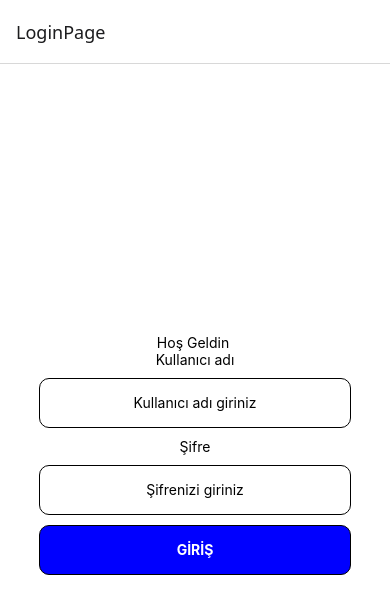
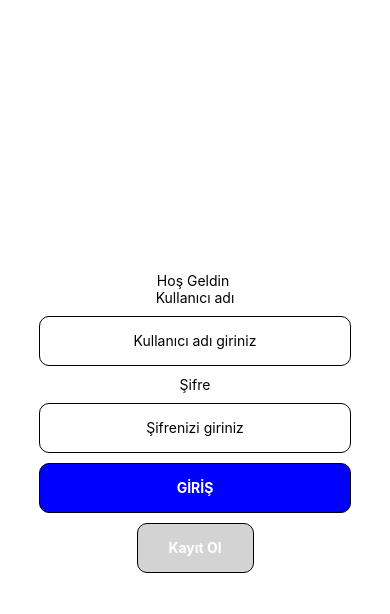
Before and after one commit to Burhn123/mypedigre, a React Native app: screen /Login in a window 390 px wide. Shown: the top 614 px of the page. Built offline with nearby package versions, Linux system fonts and the light colour scheme.

Commit message:
ders7 commmit

```diff
--- a/App.js
+++ b/App.js
@@ -10,7 +10,7 @@ const Stack = createStackNavigator();
 const App = () => {
   return (
     <NavigationContainer>
-      <Stack.Navigator>
+      <Stack.Navigator screenOptions={{headerShown:false}} >
         <Stack.Screen name='LoginPage' component={LoginPage} />
         <Stack.Screen name='SignupPage' component={SignupPage} />
       </Stack.Navigator>
--- a/src/screens/LoginPage.js
+++ b/src/screens/LoginPage.js
@@ -11,7 +11,7 @@ import {
 import React, { useState } from 'react';
 import Loading from '../components/Loading';
 
-const LoginPage = () => {
+const LoginPage = ({navigation}) => {
   const [name, setName] = useState("");
   const [lastName, setLastname] = useState("");
   const [result, setResult] = useState('');
@@ -45,6 +45,13 @@ const LoginPage = () => {
         style={({ pressed }) => [{ backgroundColor: pressed ? "gray" : 'blue' }, styles.button]}>
         <Text style={styles.buttonText}>GİRİŞ</Text>
       </Pressable>
+      <Pressable
+        onPress={() => navigation.navigate('SignupPage')}
+        style={({ pressed }) => [{ backgroundColor: pressed ? "gray" : 'lightgray',
+          marginTop:10
+         }, styles.kayitOlButton]}>
+        <Text style={styles.buttonText}>Kayıt Ol</Text>
+      </Pressable>
       {isLoading ? <Loading changeIsLoading={() => setIsLoading(false)} /> : null}
       <StatusBar style="auto" />
     </View>
@@ -71,6 +78,14 @@ const styles = StyleSheet.create({
   button: {
     borderWidth: 1,
     width: '80%',
+    height: 50,
+    borderRadius: 10,
+    alignItems: 'center',
+    justifyContent: 'center',
+  },
+  kayitOlButton:{
+    borderWidth: 1,
+    width: '30%',
     height: 50,
     borderRadius: 10,
     alignItems: 'center',
--- a/src/screens/SignupPage.js
+++ b/src/screens/SignupPage.js
@@ -5,7 +5,7 @@ const SignupPage =()=> {
 
     return (
 
-        <View>
+        <View style={styles.container}>
             <Text>SignupPage</Text>
             </View>
 
@@ -14,4 +14,10 @@ const SignupPage =()=> {
 }
 
 export default SignupPage
-const styles =StyleSheet.create({})
+const styles =StyleSheet.create({
+    container:{
+        flex:1,
+        justifyContent:'center',
+        alignItems:"center"
+    }
+})
```
Also changed, not shown: src/navigation/AuthStack.js (added, +18 -0 lines), src/navigation/RootNavigation.js (added, +17 -0 lines), src/navigation/UserStack.js (added, +15 -0 lines), src/screens/HomePage.js (added, +14 -0 lines), src/screens/ProfilePage.js (added, +14 -0 lines), src/screens/index.js (added, +13 -0 lines).
